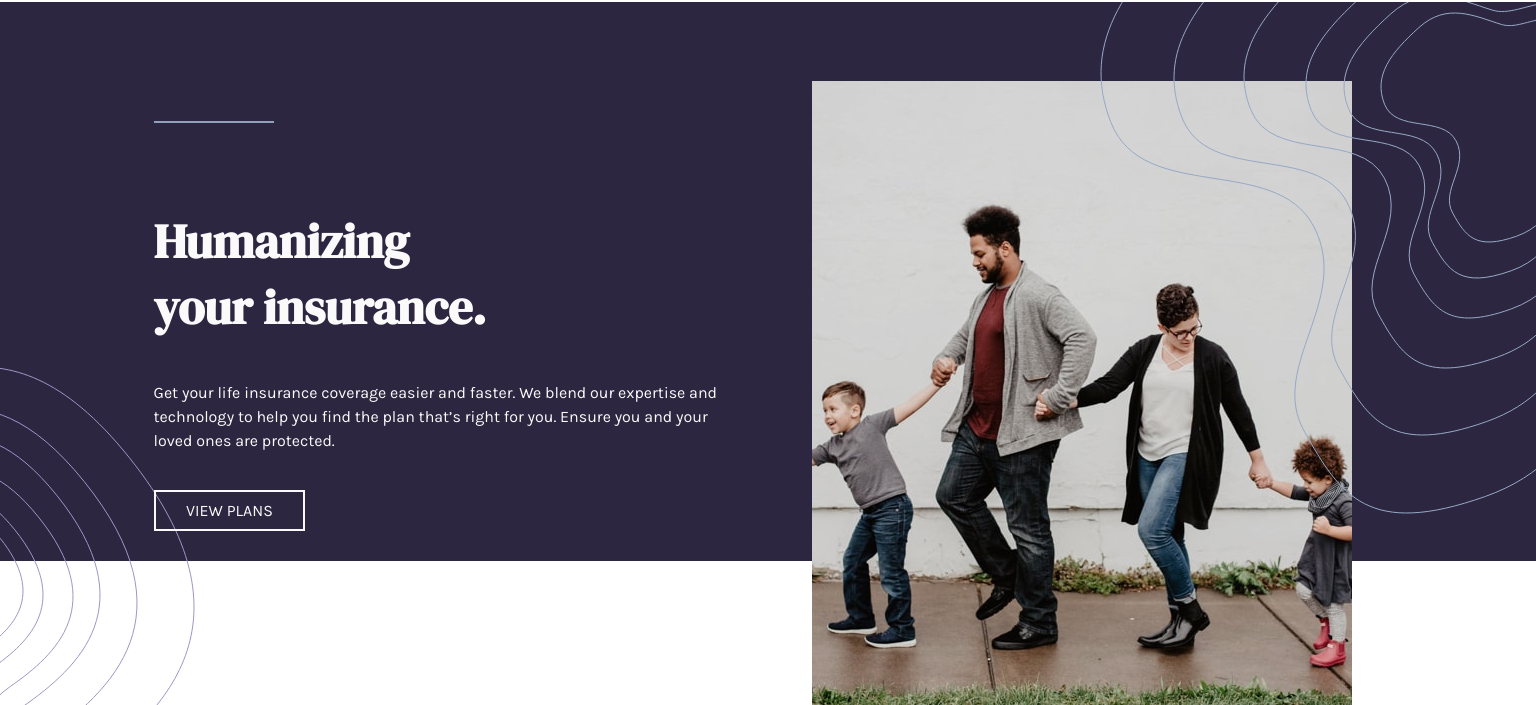
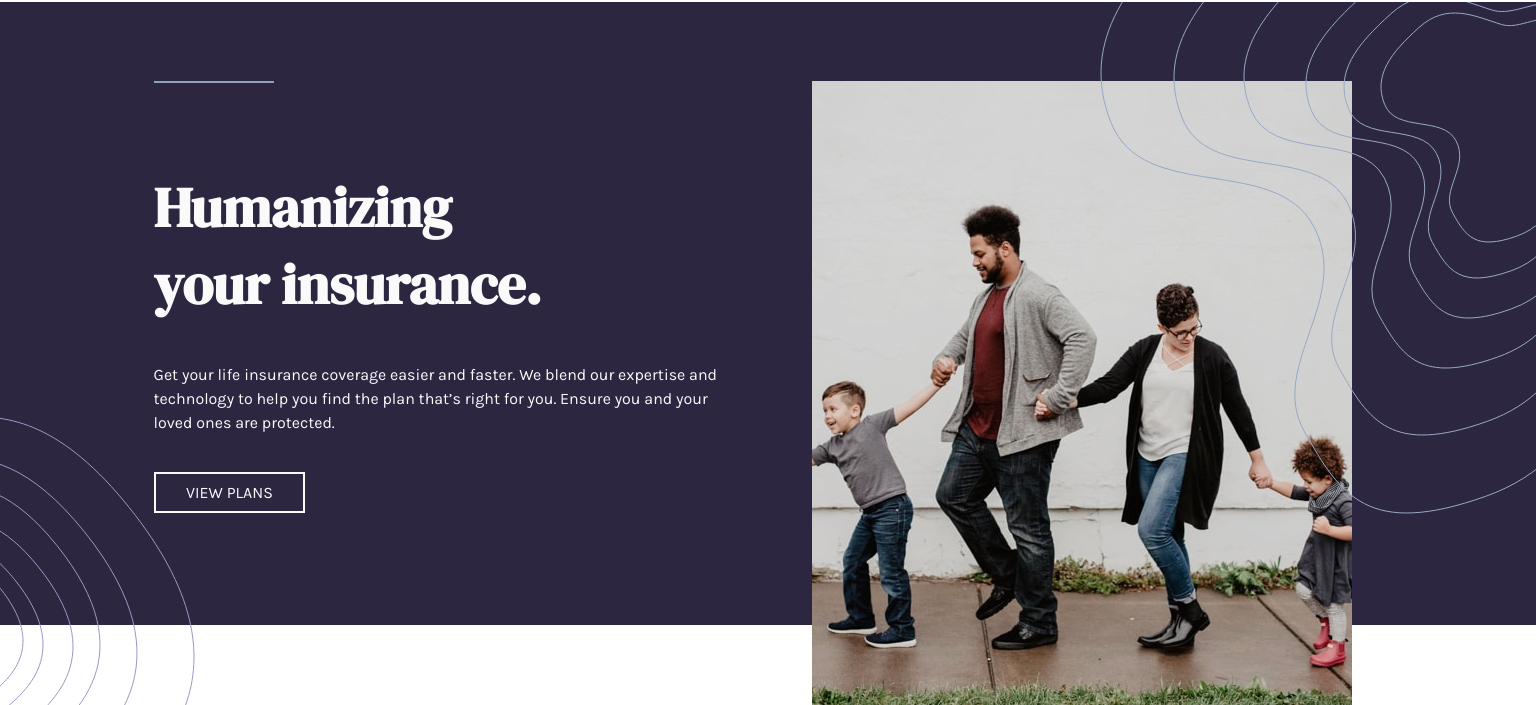
Before and after one commit to MarianaReis1/Insure, a plain HTML site: page index.html in a window 1536 px wide. Shown: the part 79-784 px from the top of the page. Drawn offline with Linux system fonts and the light colour scheme.

Commit message:
styles adjusts

```diff
--- a/index.html
+++ b/index.html
@@ -27,7 +27,7 @@
     </div>
   </header>
 
-  <div id="introImages">
+  <section id="introContent">
     <figure>
       <img class="introImageSmall" src="./images/image-intro-mobile.png" alt="Family">
       <img class="introImageBig" src="./images/image-intro-desktop.png" alt="Family">
@@ -45,7 +45,7 @@
         </p>
         <div><a>VIEW PLANS</a></div>
     </div>
-  </div>
+  </section>
 
   <div class="secondContent">
     <img class="line" src ="./images/line.jpeg" alt="line">
--- a/styles/_desktopBigMediaQuery.scss
+++ b/styles/_desktopBigMediaQuery.scss
@@ -57,9 +57,10 @@
     }
 
     //main content
-    #introImages {
+    #introContent {
         position: relative;
-        height: 100vh;
+        height: 110vh;
+        max-height: 900px;
         background-image: linear-gradient($primaryColor1 80%, white 20%);
 
 
@@ -73,7 +74,7 @@
                 background-color: none;
                 display: block;
                 right: 12%;
-                top: 20%;
+                top: 10rem;
 
             }
 
@@ -85,7 +86,7 @@
                 position: absolute;
                 display: inherit;
                 left: 0;
-                bottom: -150px;
+                bottom: -120px;
             }
 
             .pattern2 {
@@ -103,7 +104,7 @@
             height: inherit;
             background-image: none;
             width: 50%;
-            padding: 13% 2% 0 10%;
+            padding: 10rem 2% 0 10%;
 
             //small line
             img {
@@ -120,7 +121,7 @@
 
             h1 {
                 font-family: $font2;
-                font-size: 3rem;
+                font-size: 3.5rem;
                 padding-top: 15%;
                 padding-bottom: 5%;
                 text-align: left;
--- a/styles/_desktopSmallMediaQuery.scss
+++ b/styles/_desktopSmallMediaQuery.scss
@@ -58,10 +58,10 @@
     }
 
     //main content
-    #introImages {
+    #introContent {
         position: relative;
-        height: 120vh;
-        max-height: 930px;
+        height: 110vh;
+        max-height: 900px;
         background-image: linear-gradient($primaryColor1 85%, white 15%);
 
 
@@ -75,7 +75,7 @@
                 background-color: none;
                 display: block;
                 right: 10%;
-                top: 200px;
+                top: 10rem;
                 width: 540px;
             }
 
@@ -87,7 +87,7 @@
                 position: absolute;
                 display: inherit;
                 left: 0;
-                bottom: -200px;
+                bottom: -120px;
             }
 
             .pattern2 {
@@ -105,7 +105,7 @@
             height: inherit;
             background-image: none;
             width: 50%;
-            padding: 18% 5% 0 10%;
+            padding: 10rem 5% 0 10%;
 
             //small line
             img {
@@ -123,7 +123,7 @@
             h1 {
 
                 font-family: $font2;
-                font-size: 2.5rem;
+                font-size: 2.8rem;
                 padding-top: 15%;
                 padding-bottom: 5%;
                 text-align: left;
--- a/styles/_mobileMediaQuery.scss
+++ b/styles/_mobileMediaQuery.scss
@@ -2,7 +2,7 @@
 
 @media all and (min-width: 376px){
 
-    #introImages {
+    #introContent {
         .introImageSmall {
             display: none;
         }
--- a/styles/_tabletMediaQuery.scss
+++ b/styles/_tabletMediaQuery.scss
@@ -57,7 +57,7 @@
     }
 
     //main content
-    #introImages {
+    #introContent {
         position: relative;
         height: 65vh;
         background-image: linear-gradient($primaryColor1 80%, white 20%);
@@ -73,7 +73,7 @@
                 background-color: none;
                 display: block;
                 right: 5%;
-                top: 25%;
+                top: 10rem;
 
 
             }
@@ -85,14 +85,14 @@
             .pattern1 {
                 position: absolute;
                 display: inherit;
-                left: 0;
-                bottom: -200px;
+                left: -40px;
+                bottom: -150px;
             }
 
             .pattern2 {
                 display: initial;
                 position: absolute;
-                right: 0;
+                right: -150px;
                 top: 0;
 
             }
@@ -104,7 +104,7 @@
             height: inherit;
             background-image: none;
             width: 50%;
-            padding: 22% 5% 0 8%;
+            padding: 10rem 5% 0 8%;
             //small line
             img {
                 display: block;
--- a/styles/style.scss
+++ b/styles/style.scss
@@ -74,7 +74,7 @@ header {
 //end of navigation bar
 
 //Introduction Content
-#introImages {
+#introContent {
 
     .introImages{
         background-color: $primaryColor1;
```
Also changed, not shown: styles/style.css, 1 other file.
